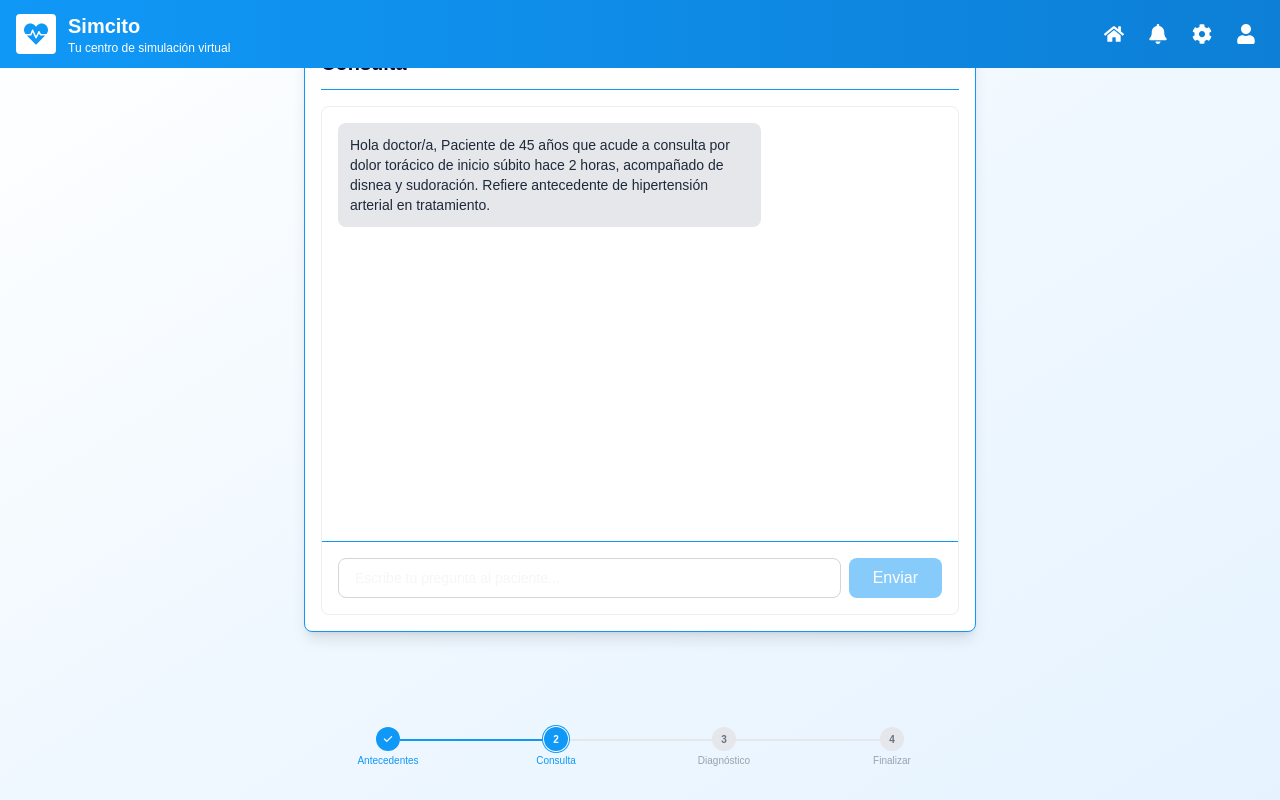
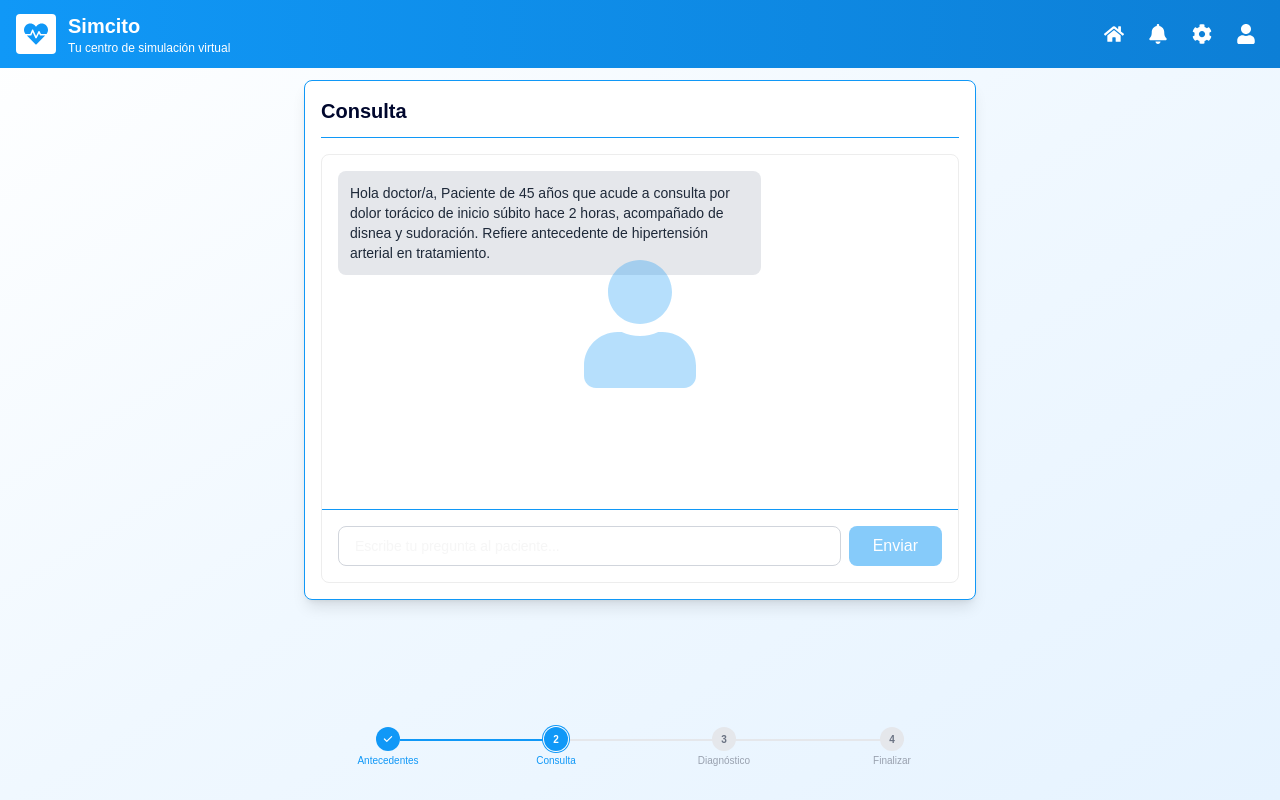
Before and after one commit to platanus-hack/platanus-hack-25-team-13, a Next.js app: page /anamnesis in a window 1280 px wide. Both pictures are taken after a click on the button "Comenzar Consulta". Built offline with nearby package versions, Linux system fonts and the light colour scheme.

Commit message:
fix: ui consulta fixed

```diff
--- a/app/anamnesis/page.tsx
+++ b/app/anamnesis/page.tsx
@@ -75,7 +75,7 @@ export default function AnamnesisPage() {
 
   return (
     <div className="min-h-screen bg-gradient-to-br from-[#ffffff] via-[#f0f8ff] to-[#e6f3ff] flex flex-col">
-      <div className="flex-1 flex flex-col items-center pt-8 pb-32 p-4">
+      <div className="flex-1 flex flex-col items-center pt-20 pb-32 p-4">
         {currentStep === 0 && (
           <>
             <AntecedentesMedicos
--- a/components/consulta/ChatBox.tsx
+++ b/components/consulta/ChatBox.tsx
@@ -1,6 +1,7 @@
 "use client";
 
 import { useState, useRef, useEffect } from "react";
+import { FaUser } from "react-icons/fa";
 import type { ClinicalCase, ChatMessage } from "@/types/case";
 
 interface ChatBoxProps {
@@ -73,9 +74,16 @@ export default function ChatBox({ clinicalCase, onMessagesChange }: ChatBoxProps
     }
   }
 
+  const hasMessages = messages.length > 1 || (messages.length === 1 && messages[0].role === "user");
+
   return (
     <div className="flex flex-col h-full border rounded-lg">
-      <div className="flex-1 overflow-y-auto p-4 space-y-4">
+      <div className="flex-1 overflow-y-auto p-4 space-y-4 relative">
+        {!hasMessages && (
+          <div className="absolute inset-0 flex items-center justify-center">
+            <FaUser className="w-32 h-32 text-[#1098f7] opacity-30" />
+          </div>
+        )}
         {messages.map((msg, idx) => (
           <div
             key={idx}
--- a/components/consulta/Consulta.tsx
+++ b/components/consulta/Consulta.tsx
@@ -9,7 +9,7 @@ interface ConsultaProps {
 
 export default function Consulta({ clinicalCase }: ConsultaProps) {
   return (
-    <div className="w-full max-w-2xl mx-auto bg-[#ffffff] rounded-lg shadow-lg border-[0.5px] border-[#1098f7] p-4 flex flex-col h-[calc(100vh-200px)]">
+    <div className="w-full max-w-2xl mx-auto bg-[#ffffff] rounded-lg shadow-lg border-[0.5px] border-[#1098f7] p-4 flex flex-col h-[calc(100vh-280px)]">
       <h2 className="text-xl font-bold text-[#00072d] mb-4 pb-3 border-b-[0.5px] border-[#1098f7]">
         Consulta
       </h2>
```
